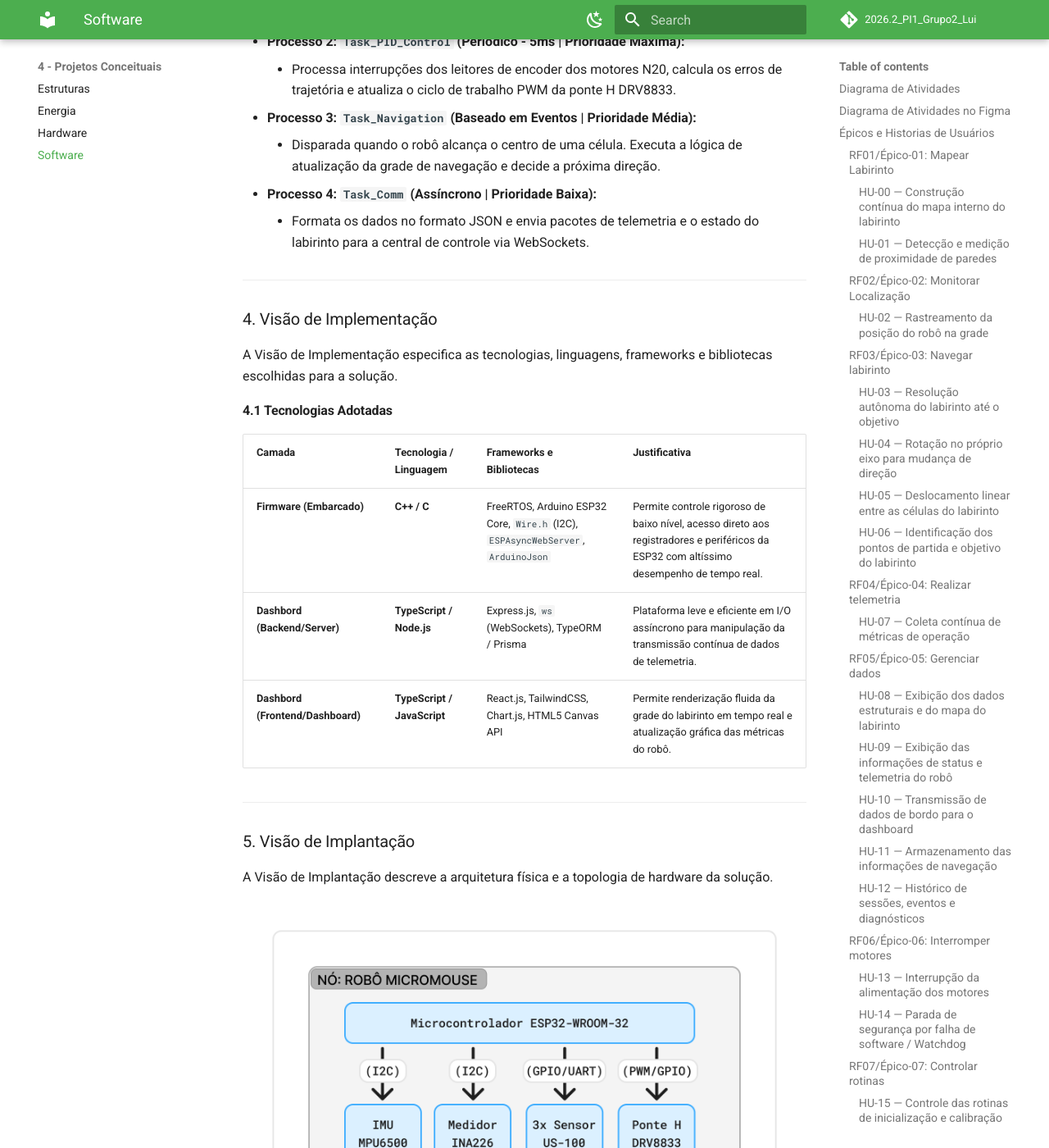
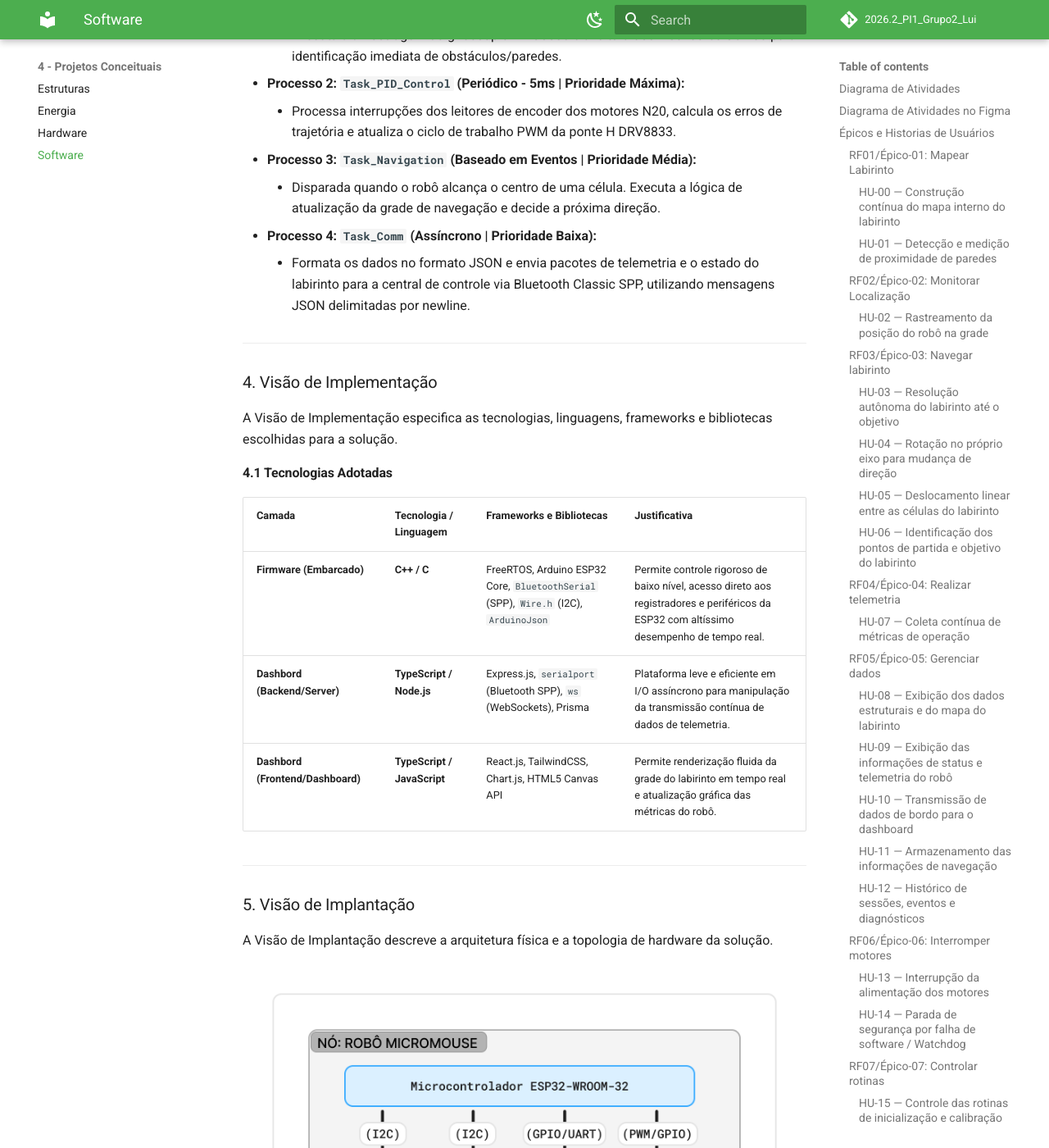
Before and after one commit to fcte-pi1/2026.2_PI1_Grupo2_Lui, an MkDocs documentation site: the page built from docs/4.4 - Projeto conceitual de software.md, in a window 1280 px wide and 1400 px high, scrolled down 17748 px. Shown: the whole window at 82% size. Built offline with MkDocs 1.6.1 and Material for MkDocs 9.7.7, drawn with Linux system fonts in a browser that asks for light colours; comment, search, counter and statistics services are not loaded; some of the changed text lies outside the part shown.

Commit message:
docs: atualização dos docs para sistema de conexão via bluetooth

```diff
--- a/docs/4.4 - Projeto conceitual de software.md
+++ b/docs/4.4 - Projeto conceitual de software.md
@@ -383,7 +383,7 @@ O software possui o papel de atuar como o **sistema de controle autônomo e tele
 
 - Controlar os atuadores (motores via controle PID e odometria) para movimentação precisa.
 
-- Persistir e transmitir dados de telemetria, logs de execução e a topologia do labirinto para uma central de controle via Wi-Fi em tempo real.
+- Persistir e transmitir dados de telemetria, logs de execução e a topologia do labirinto para uma central de controle via Bluetooth Classic SPP em tempo real, por meio de uma porta serial virtual lida pelo backend.
 
 ---
 
@@ -420,7 +420,7 @@ A Visão Lógica descreve a organização conceitual e a estruturação das clas
 - 3\. Módulo de Comunicação e Armazenamento (Alto Nível):
     - _Gerenciador NVS/Flash:_ Armazena configurações e histórico de logs localmente.
 
-    - _Servidor WebSockets/Wi-Fi:_ Transmite a telemetria do robô e atualizações do mapa.
+    - _Cliente Bluetooth Classic SPP:_ Envia a telemetria do robô e atualizações do mapa ao backend por JSON delimitado por newline.
 
 ---
 
@@ -442,7 +442,7 @@ O microcontrolador **ESP32** conta com dois núcleos de processamento (Core 0 e
     - Disparada quando o robô alcança o centro de uma célula. Executa a lógica de atualização da grade de navegação e decide a próxima direção.
 
 - **Processo 4: `Task_Comm` (Assíncrono | Prioridade Baixa):**
-    - Formata os dados no formato JSON e envia pacotes de telemetria e o estado do labirinto para a central de controle via WebSockets.
+    - Formata os dados no formato JSON e envia pacotes de telemetria e o estado do labirinto para a central de controle via Bluetooth Classic SPP, utilizando mensagens JSON delimitadas por newline.
 
 ---
 
@@ -454,8 +454,8 @@ A Visão de Implementação especifica as tecnologias, linguagens, frameworks e
 
 | Camada                            | Tecnologia / Linguagem      | Frameworks e Bibliotecas                                                             | Justificativa                                                                                                                            |
 | --------------------------------- | --------------------------- | ------------------------------------------------------------------------------------ | ---------------------------------------------------------------------------------------------------------------------------------------- |
-| **Firmware (Embarcado)**          | **C++ / C**<br>             | FreeRTOS, Arduino ESP32 Core, `Wire.h` (I2C), `ESPAsyncWebServer`, `ArduinoJson`<br> | Permite controle rigoroso de baixo nível, acesso direto aos registradores e periféricos da ESP32 com altíssimo desempenho de tempo real. |
-| **Dashbord (Backend/Server)**     | **TypeScript / Node.js**    | Express.js, `ws` (WebSockets), TypeORM / Prisma                                      | Plataforma leve e eficiente em I/O assíncrono para manipulação da transmissão contínua de dados de telemetria.                           |
+| **Firmware (Embarcado)**          | **C++ / C**<br>             | FreeRTOS, Arduino ESP32 Core, `BluetoothSerial` (SPP), `Wire.h` (I2C), `ArduinoJson`<br> | Permite controle rigoroso de baixo nível, acesso direto aos registradores e periféricos da ESP32 com altíssimo desempenho de tempo real. |
+| **Dashbord (Backend/Server)**     | **TypeScript / Node.js**    | Express.js, `serialport` (Bluetooth SPP), `ws` (WebSockets), Prisma                                      | Plataforma leve e eficiente em I/O assíncrono para manipulação da transmissão contínua de dados de telemetria.                           |
 | **Dashbord (Frontend/Dashboard)** | **TypeScript / JavaScript** | React.js, TailwindCSS, Chart.js, HTML5 Canvas API                                    | Permite renderização fluida da grade do labirinto em tempo real e atualização gráfica das métricas do robô.                              |
 
 ---
@@ -494,7 +494,7 @@ A Visão de Dados descreve a modelagem e a estrutura de persistência das inform
 
 - No **Dashbord**, adota-se um **Banco de Dados Relacional** (PostgreSQL para diagnósticos avançados).
 
-- No **Robô (ESP32)**, utiliza-se a memória Flash interna (via biblioteca `Preferences` ou sistema de arquivos `LittleFS`) configurada estruturalmente em formato relacional/tabelar binário para armazenamento offline caso ocorra perda do link Wi-Fi.
+- No **Robô (ESP32)**, utiliza-se a memória Flash interna (via biblioteca `Preferences` ou sistema de arquivos `LittleFS`) configurada estruturalmente em formato relacional/tabelar binário para armazenamento offline caso ocorra perda do enlace Bluetooth.
 
 ---
 
```
Also changed, not shown: docs/4.3 - Projeto conceitual de hardware.md (+2 -2 lines).
